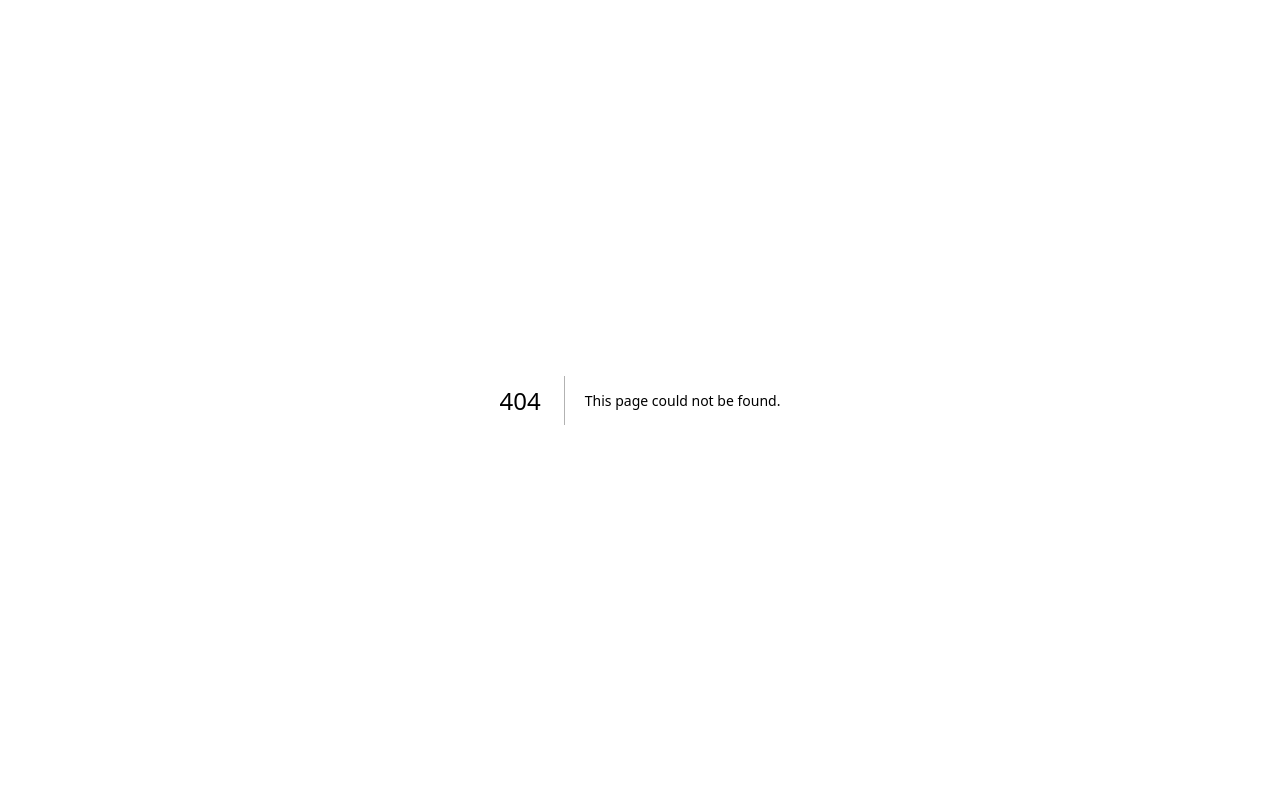
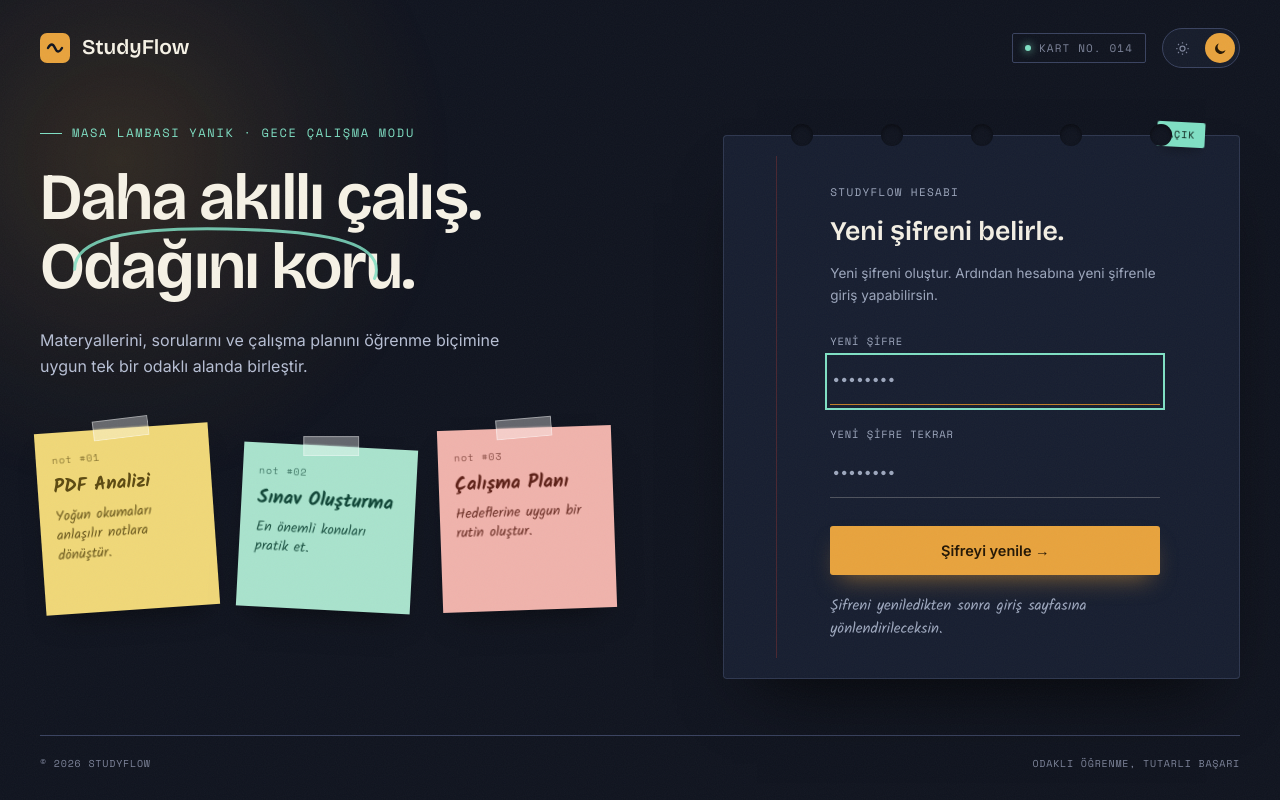
Before and after one commit to selinergezer/studyflow-ai, a Next.js app in the folder frontend/: page /reset-password in a window 1280 px wide. Before the commit this address had no page. Built offline with nearby package versions, Linux system fonts and the light colour scheme; no server answers.

Commit message:
feat: add password reset pages

```diff
--- /dev/null
+++ b/frontend/app/forgot-password/page.tsx
@@ -0,0 +1,16 @@
+import type { Metadata } from "next";
+import AuthLayout from "@/components/auth/AuthLayout";
+import ForgotPasswordForm from "@/components/auth/ForgotPasswordForm";
+
+export const metadata: Metadata = {
+  title: "Şifremi Unuttum",
+  description: "StudyFlow AI şifre sıfırlama",
+};
+
+export default function ForgotPasswordPage() {
+  return (
+    <AuthLayout>
+      <ForgotPasswordForm />
+    </AuthLayout>
+  );
+}
--- /dev/null
+++ b/frontend/app/reset-password/page.tsx
@@ -0,0 +1,19 @@
+import type { Metadata } from "next";
+import { Suspense } from "react";
+import AuthLayout from "@/components/auth/AuthLayout";
+import ResetPasswordForm from "@/components/auth/ResetPasswordForm";
+
+export const metadata: Metadata = {
+  title: "Şifreyi Yenile",
+  description: "StudyFlow AI şifreni yenile.",
+};
+
+export default function ResetPasswordPage() {
+  return (
+    <AuthLayout>
+      <Suspense fallback={<div className="auth-paper min-h-96" />}>
+        <ResetPasswordForm />
+      </Suspense>
+    </AuthLayout>
+  );
+}
--- /dev/null
+++ b/frontend/components/auth/ForgotPasswordForm.tsx
@@ -0,0 +1,106 @@
+"use client";
+
+import { FormEvent, useState } from "react";
+import { publicApiFetch } from "@/lib/api";
+
+export default function ForgotPasswordForm() {
+  const [email, setEmail] = useState("");
+  const [isSubmitting, setIsSubmitting] = useState(false);
+  const [message, setMessage] = useState<string | null>(null);
+  const [error, setError] = useState<string | null>(null);
+
+  async function submit(event: FormEvent<HTMLFormElement>) {
+    event.preventDefault();
+
+    if (isSubmitting) return;
+
+    setIsSubmitting(true);
+    setMessage(null);
+    setError(null);
+
+    try {
+      const data = await publicApiFetch<{ message: string }>(
+        `/users/forgot-password?email=${encodeURIComponent(email.trim())}`,
+        {
+          method: "POST",
+        },
+      );
+
+      setMessage(data.message);
+    } catch {
+      setError(
+        "İşlem sırasında bir hata oluştu. Lütfen tekrar deneyin.",
+      );
+    } finally {
+      setIsSubmitting(false);
+    }
+  }
+
+  return (
+    <div className="auth-notebook">
+      <div className="auth-punch-row" aria-hidden="true">
+        {Array.from({ length: 5 }, (_, index) => (
+          <span key={index} />
+        ))}
+      </div>
+
+      <div className="auth-paper">
+        <span className="auth-active-mark">AÇIK</span>
+
+        <div className="auth-paper-content">
+          <p className="auth-form-kicker">STUDYFLOW HESABI</p>
+
+          <h2>Şifreni mi unuttun?</h2>
+
+          <p className="auth-form-description">
+            Hesabına kayıtlı e-posta adresini gir. Sana şifreni
+            sıfırlayabileceğin bir bağlantı gönderelim.
+          </p>
+        </div>
+
+        <form className="auth-fields" onSubmit={submit}>
+          <label className="auth-field" htmlFor="forgot-password-email">
+            <span>E-POSTA</span>
+
+            <input
+              id="forgot-password-email"
+              type="email"
+              autoComplete="email"
+              required
+              value={email}
+              onChange={(event) => setEmail(event.target.value)}
+              placeholder="ornek@email.com"
+              autoFocus
+            />
+          </label>
+
+          {message ? (
+            <p className="auth-form-status" role="status">
+              {message}
+            </p>
+          ) : null}
+
+          {error ? (
+            <p className="auth-form-error" role="alert">
+              {error}
+            </p>
+          ) : null}
+
+          <button
+            type="submit"
+            className="auth-submit interactive-button"
+            disabled={isSubmitting}
+          >
+            {isSubmitting
+              ? "Gönderiliyor..."
+              : "Sıfırlama bağlantısı gönder →"}
+          </button>
+        </form>
+
+        <p className="auth-hand-note">
+          E-posta adresini hatırladın mı? Giriş sayfasına dön.
+        </p>
+      </div>
+    </div>
+  );
+}
--- a/frontend/components/auth/LoginForm.tsx
+++ b/frontend/components/auth/LoginForm.tsx
@@ -1,6 +1,7 @@
 "use client";
 
 import { FormEvent, useEffect, useState } from "react";
+import Link from "next/link";
 import { useRouter } from "next/navigation";
 import {
   ApiError,
@@ -235,9 +236,25 @@ export default function LoginForm() {
             </button>
           ) : null}
         </form>
-        <p className="auth-hand-note">
-          {verificationMode ? t("verificationHandNote") : mode === "login" ? t("forgotPasswordNote") : t("registerHandNote")}
-        </p>
+        {verificationMode ? (
+  <p className="auth-hand-note">
+    {t("verificationHandNote")}
+  </p>
+) : mode === "login" ? (
+  <p className="auth-hand-note">
+    <button
+      type="button"
+      className="auth-forgot-password"
+      onClick={() => router.push("/forgot-password")}
+    >
+      {t("forgotPasswordNote")}
+    </button>
+  </p>
+) : (
+  <p className="auth-hand-note">
+    {t("registerHandNote")}
+  </p>
+)}
       </div>
     </div>
   );
--- /dev/null
+++ b/frontend/components/auth/ResetPasswordForm.tsx
@@ -0,0 +1,154 @@
+"use client";
+
+import { FormEvent, useState } from "react";
+import { useSearchParams, useRouter } from "next/navigation";
+import { publicApiFetch } from "@/lib/api";
+
+export default function ResetPasswordForm() {
+  const searchParams = useSearchParams();
+  const router = useRouter();
+
+  const token = searchParams.get("token");
+
+  const [password, setPassword] = useState("");
+  const [passwordAgain, setPasswordAgain] = useState("");
+  const [isSubmitting, setIsSubmitting] = useState(false);
+  const [message, setMessage] = useState<string | null>(null);
+  const [error, setError] = useState<string | null>(null);
+
+  async function submit(event: FormEvent<HTMLFormElement>) {
+    event.preventDefault();
+
+    if (isSubmitting) return;
+
+    setError(null);
+    setMessage(null);
+
+    if (!token) {
+      setError("Geçersiz şifre sıfırlama bağlantısı.");
+      return;
+    }
+
+    if (password.length < 8) {
+      setError("Şifre en az 8 karakter olmalıdır.");
+      return;
+    }
+
+    if (password !== passwordAgain) {
+      setError("Şifreler birbiriyle eşleşmiyor.");
+      return;
+    }
+
+    setIsSubmitting(true);
+
+    try {
+      const params = new URLSearchParams({
+        token,
+        new_password: password,
+      });
+
+      const data = await publicApiFetch<{ message: string }>(
+        `/users/reset-password?${params.toString()}`,
+        {
+          method: "POST",
+        },
+      );
+
+      setMessage(data.message);
+      setPassword("");
+      setPasswordAgain("");
+
+      setTimeout(() => {
+        router.replace("/login");
+      }, 1500);
+    } catch {
+      setError(
+        "Şifre sıfırlanamadı. Bağlantının süresi dolmuş veya artık kullanılamıyor olabilir.",
+      );
+    } finally {
+      setIsSubmitting(false);
+    }
+  }
+
+  return (
+    <div className="auth-notebook">
+      <div className="auth-punch-row" aria-hidden="true">
+        {Array.from({ length: 5 }, (_, index) => (
+          <span key={index} />
+        ))}
+      </div>
+
+      <div className="auth-paper">
+        <span className="auth-active-mark">AÇIK</span>
+
+        <div className="auth-paper-content">
+          <p className="auth-form-kicker">STUDYFLOW HESABI</p>
+
+          <h2>Yeni şifreni belirle.</h2>
+
+          <p className="auth-form-description">
+            Yeni şifreni oluştur. Ardından hesabına yeni şifrenle giriş
+            yapabilirsin.
+          </p>
+        </div>
+
+        <form className="auth-fields" onSubmit={submit}>
+          <label className="auth-field" htmlFor="new-password">
+            <span>YENİ ŞİFRE</span>
+
+            <input
+              id="new-password"
+              type="password"
+              autoComplete="new-password"
+              required
+              minLength={8}
+              value={password}
+              onChange={(event) => setPassword(event.target.value)}
+              placeholder="••••••••"
+              autoFocus
+            />
+          </label>
+
+          <label className="auth-field" htmlFor="new-password-again">
+            <span>YENİ ŞİFRE TEKRAR</span>
+
+            <input
+              id="new-password-again"
+              type="password"
+              autoComplete="new-password"
+              required
+              minLength={8}
+              value={passwordAgain}
+              onChange={(event) => setPasswordAgain(event.target.value)}
+              placeholder="••••••••"
+            />
+          </label>
+
+          {message ? (
+            <p className="auth-form-status" role="status">
+              {message}
+            </p>
+          ) : null}
+
+          {error ? (
+            <p className="auth-form-error" role="alert">
+              {error}
+            </p>
+          ) : null}
+
+          <button
+            type="submit"
+            className="auth-submit interactive-button"
+            disabled={isSubmitting}
+          >
+            {isSubmitting ? "Kaydediliyor..." : "Şifreyi yenile →"}
+          </button>
+        </form>
+
+        <p className="auth-hand-note">
+          Şifreni yeniledikten sonra giriş sayfasına yönlendirileceksin.
+        </p>
+      </div>
+    </div>
+  );
+}
```
